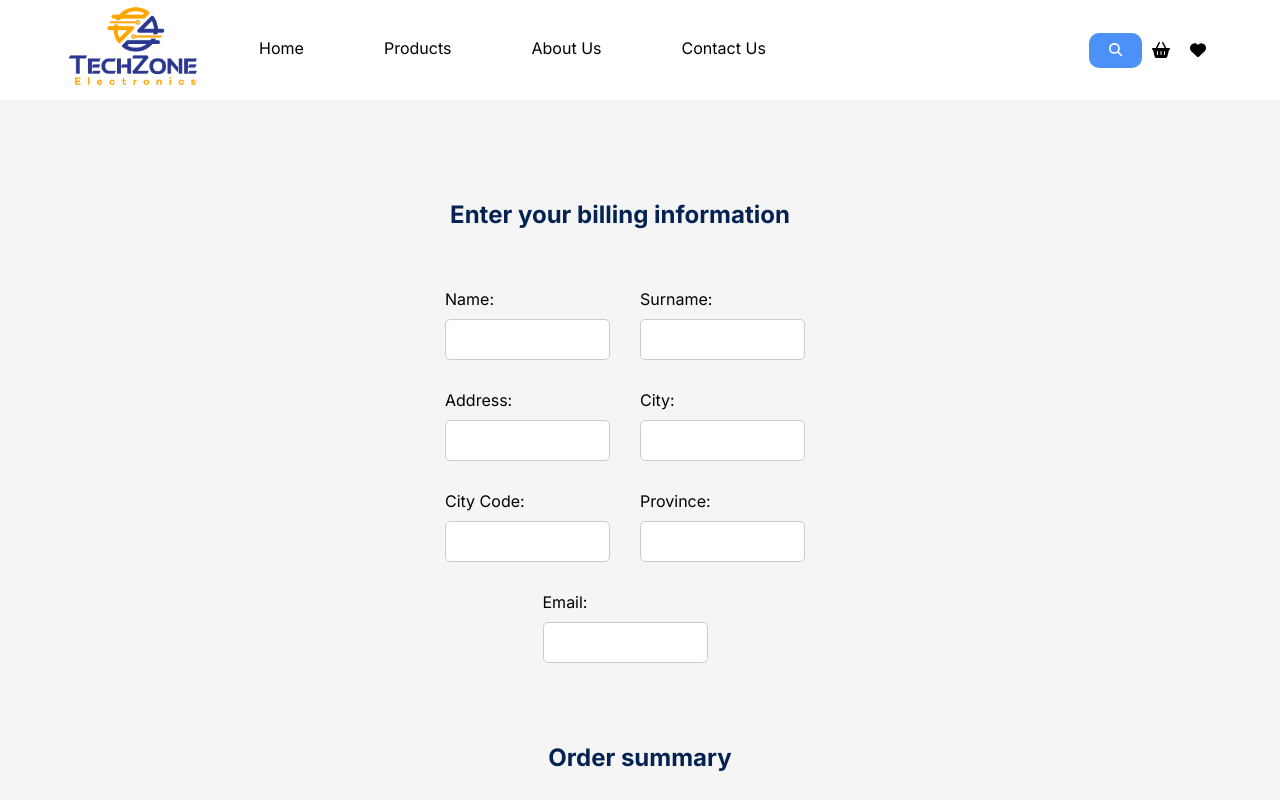
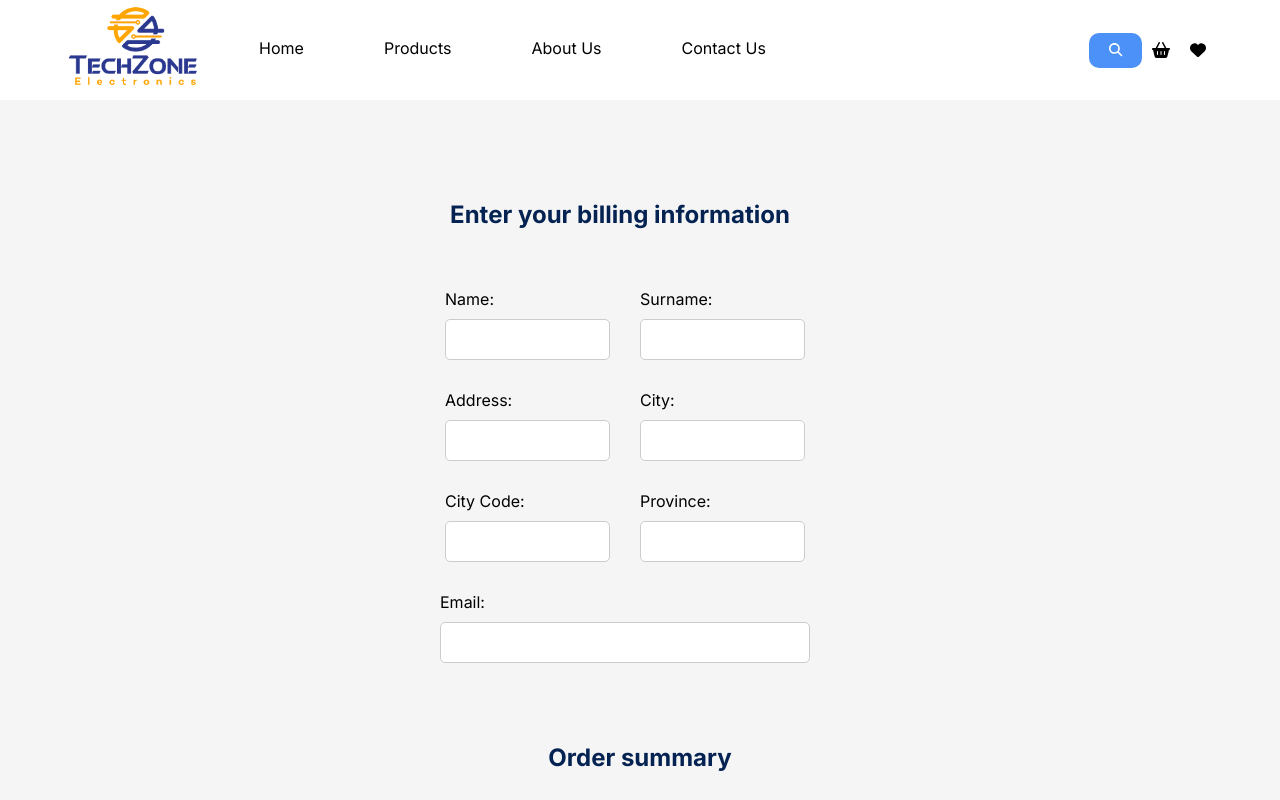
Before and after one commit to Omarespo-dev/front-end-web_app, a React (Vite) app: page /checkout in a window 1280 px wide. Shown: the top 800 px of the page. Built offline with nearby package versions, Linux system fonts and the light colour scheme.

Commit message:
fixed email width

```diff
--- a/src/pages/CheckoutPage.jsx
+++ b/src/pages/CheckoutPage.jsx
@@ -137,7 +137,7 @@ const CheckoutPage = () => {
                     </label>
 
 
-                    <label>
+                    <label id="label-email">
                         Email:
                         <input name="user_email" type="email" value={userData.user_email} onChange={handleChange} required />
                     </label>
--- a/src/style/CheckoutPage.css
+++ b/src/style/CheckoutPage.css
@@ -73,6 +73,9 @@
     text-decoration: none;
 }
 
+#label-email{
+    width: 400px;
+}
 
 
 /* MEDIA QUERY */
@@ -83,4 +86,8 @@
     .cart-summary-checkout{
         width: 260px;
     }
+
+    #label-email{
+        width: 165px;
+    }
 }
```
